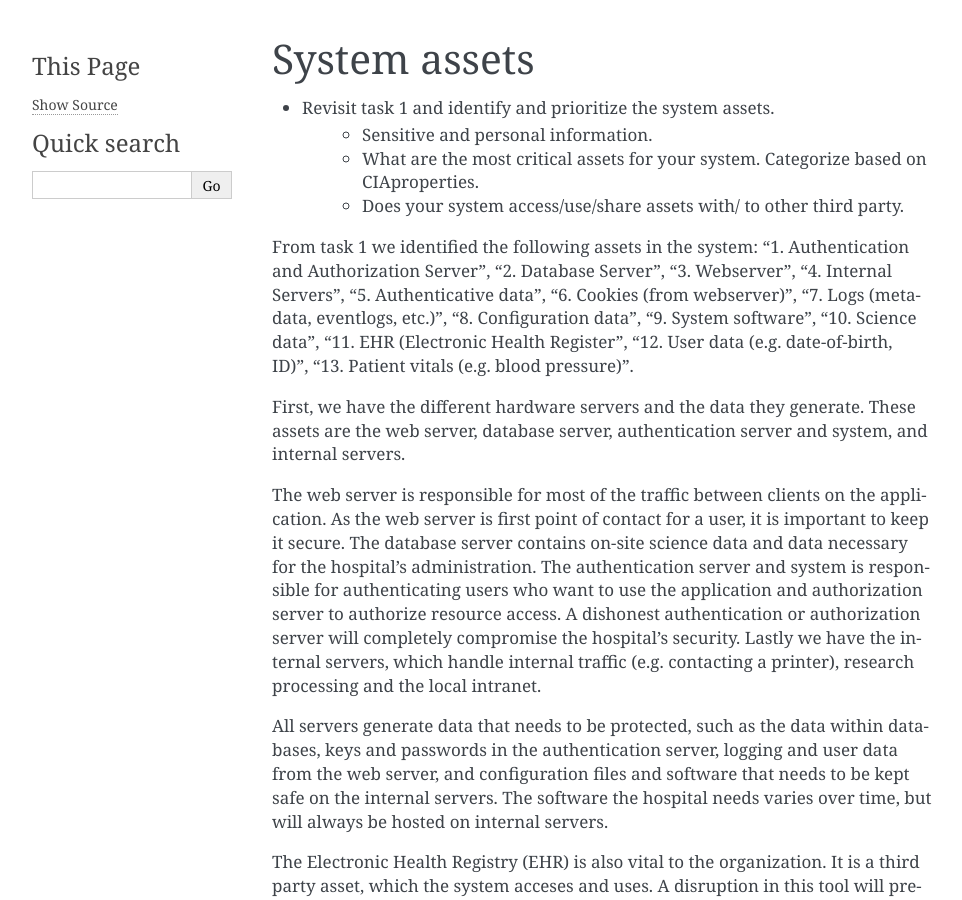
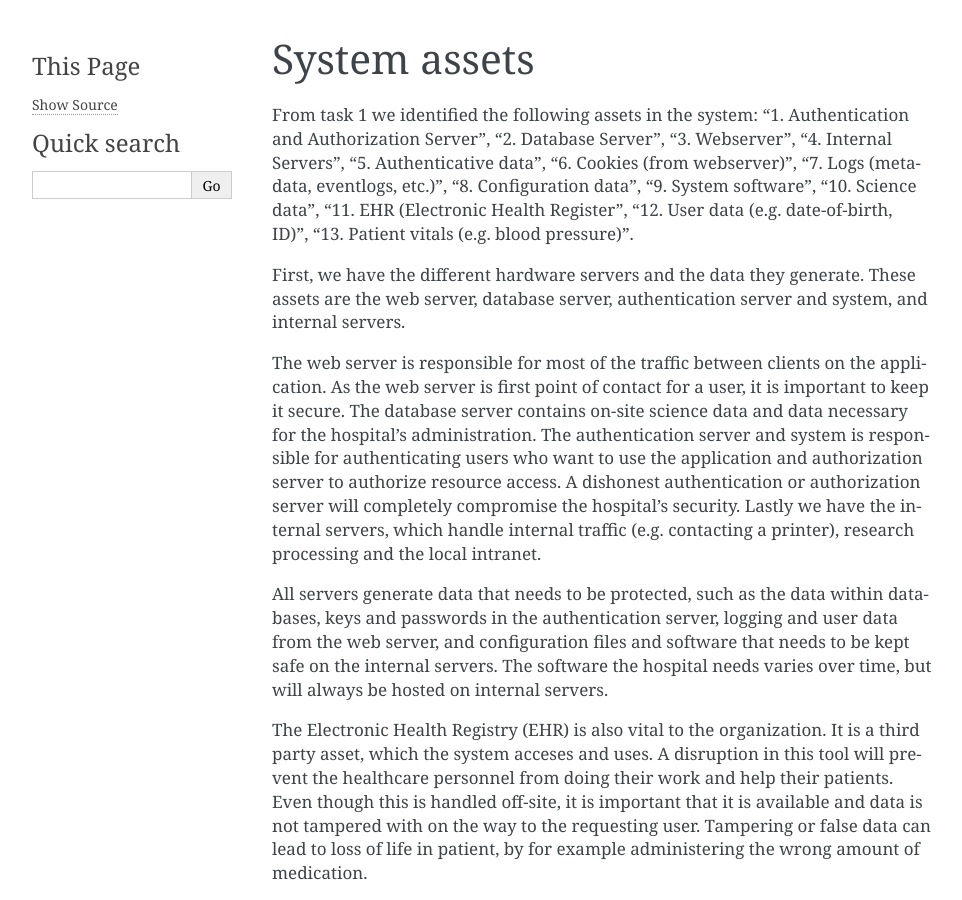
Before and after one commit to SteinarVrenne/school_imt3501, a Sphinx documentation site: the page built from task2/source/pages/01_System_Assets.rst, in a window 1280 px wide and 900 px high. Shown: the whole window, without its empty margins (148-1110 px from the left). Built offline with Sphinx 7.4.7, drawn with Linux system fonts in a browser that asks for light colours.

Commit message:
Fjernet oppgavetekst fra "system assets" notater til 04

```diff
--- a/task2/source/pages/01_System_Assets.rst
+++ b/task2/source/pages/01_System_Assets.rst
@@ -1,14 +1,5 @@
 System assets
 -------------
-
-- Revisit task 1 and identify and prioritize the system assets.
-    - Sensitive and personal information.
-
-
-    - What are the most critical assets for your system. Categorize based on CIAproperties.
-
-
-    - Does your system access/use/share assets with/ to other third party.
 
 From task 1 we identified the following assets in the system: "1. Authentication and Authorization Server", "2. Database Server", "3. Webserver", "4. Internal Servers", "5. Authenticative data", "6. Cookies (from webserver)", "7. Logs (metadata, eventlogs, etc.)", "8. Configuration data", "9. System software", "10. Science data", "11. EHR (Electronic Health Register", "12. User data (e.g. date-of-birth, ID)", "13. Patient vitals (e.g. blood pressure)".
 
```
Also changed, not shown: task2/source/pages/04_Threat_Modeling_Process.rst (+29 -0 lines).
